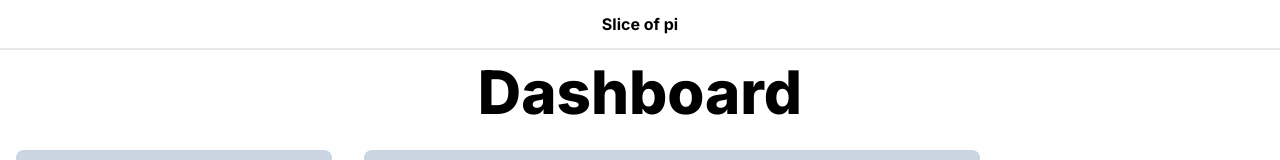
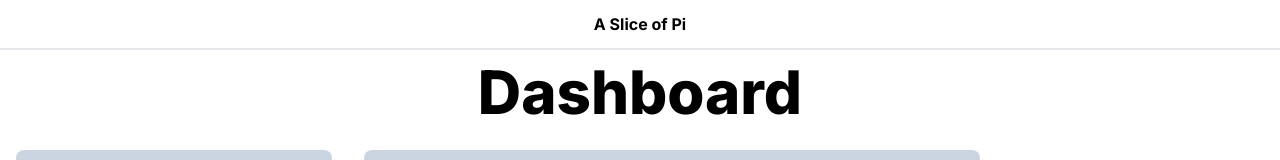
Before and after one commit to J-Dufour/outstem-technical-interview, a Next.js app in the folder slice-of-pi/: page / in a window 1280 px wide. Shown: the top 160 px of the page. Built offline with nearby package versions, Linux system fonts and the light colour scheme.

Commit message:
fix: fix title

```diff
--- a/slice-of-pi/src/app/page.tsx
+++ b/slice-of-pi/src/app/page.tsx
@@ -88,7 +88,7 @@ export default function Home() {
   return (
     <main>
       <div className="text-center py-3 text-xxl font-bold border-b-2">
-        <p>Slice of pi</p>
+        <p>A Slice of Pi</p>
       </div>
       <h1 className="text-center font-extrabold text-6xl py-3">Dashboard</h1>
       <div className="flex flex-wrap w-full">
```
